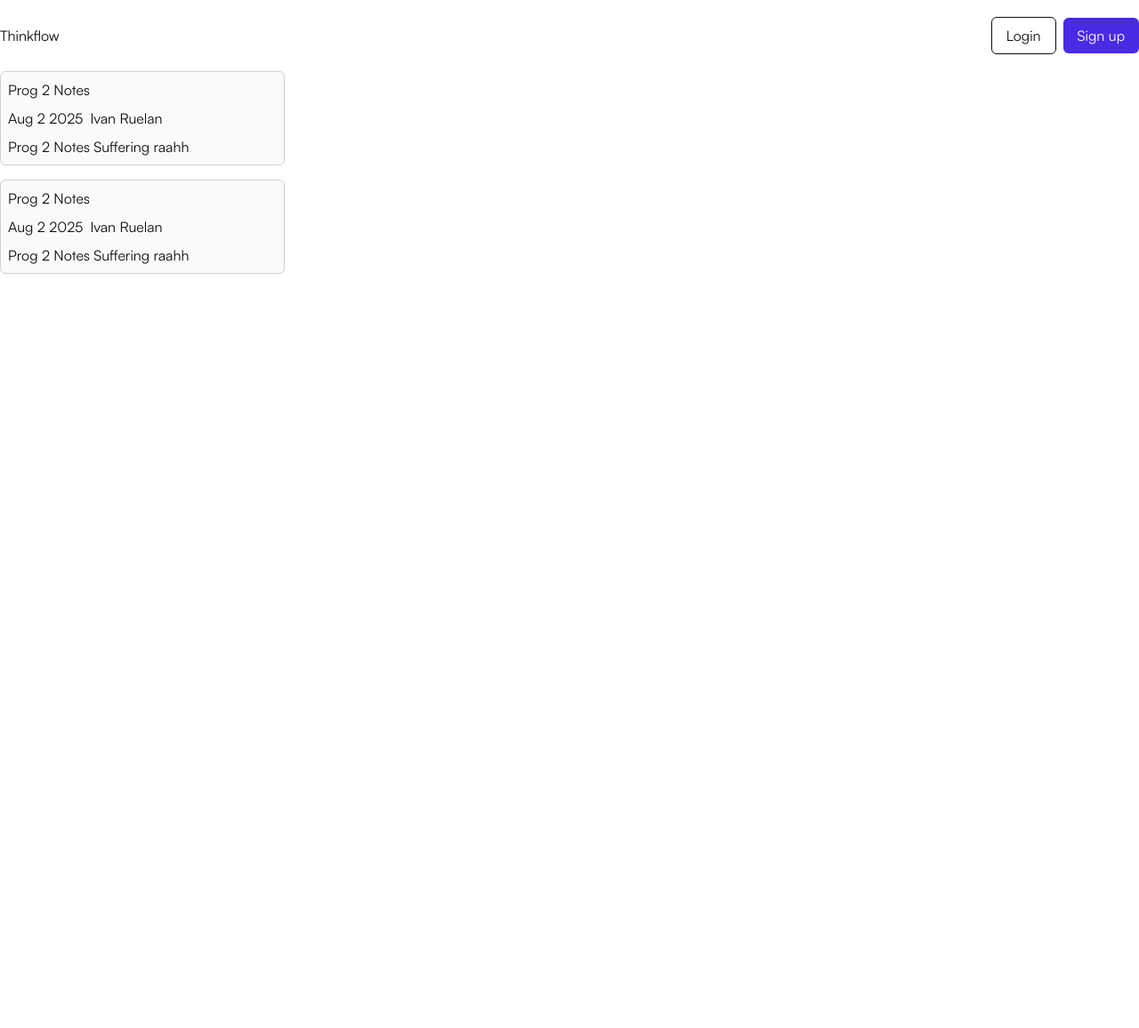
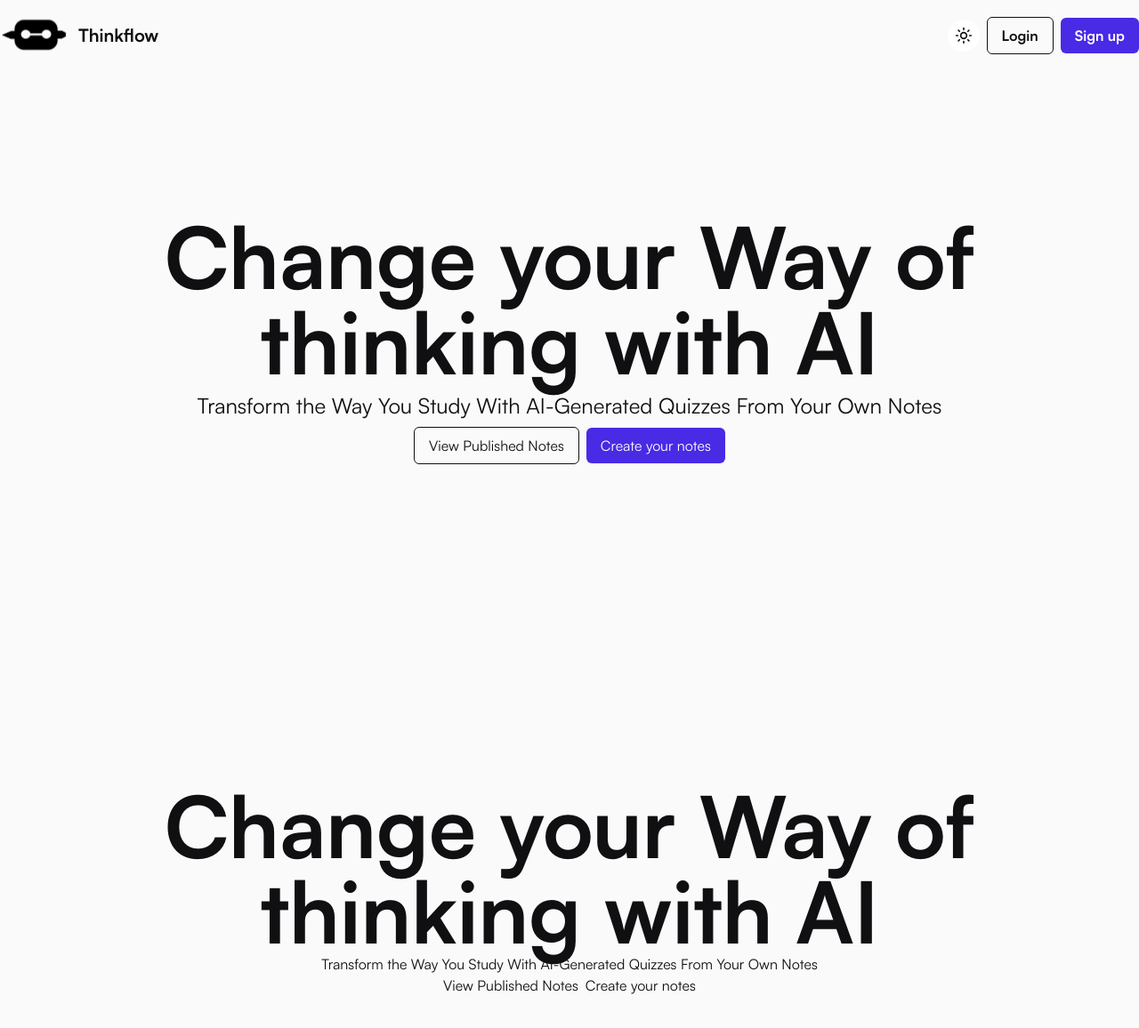
Before and after one commit to Eieien/ThinkFlow, a React (Vite) app: page / in a window 1280 px wide. Shown: the top 1156 px of the page at 89% size. Before the commit the page ends 880 px from the top, so only its background shows below. Built offline with nearby package versions, Linux system fonts and the light colour scheme.

Commit message:
Setup complete ig

```diff
--- a/src/App.tsx
+++ b/src/App.tsx
@@ -1,5 +1,6 @@
+import About from "./components/landing-page/About.tsx"
+import Hero from "./components/landing-page/Hero.tsx"
 import Layout from "./components/layout/Layout.tsx"
-import NotesCard from "./components/NotesCard.tsx"
 
 function App() {
 
@@ -9,21 +10,8 @@ function App() {
         title="Hehe"
         description="Wuwa">
 
-          <div className='grid grid-col-3 gap-4'>
-            <NotesCard
-                title="Prog 2 Notes"
-                dateCreated="Aug 2 2025"
-                creator="Ivan Ruelan"
-                description="Prog 2 Notes Suffering raahh"
-              />
-            <NotesCard
-              title="Prog 2 Notes"
-              dateCreated="Aug 2 2025"
-              creator="Ivan Ruelan"
-              description="Prog 2 Notes Suffering raahh"
-            />
-
-          </div>
+          <Hero/>
+          <About/>
 
       </Layout>
     </>
--- /dev/null
+++ b/src/components/ThemeSwitcher.tsx
@@ -0,0 +1,42 @@
+import react, {useState, useEffect} from "react";
+import {Sun, Moon} from "lucide-react";
+
+export default function ThemeSwitcher(){
+    const [theme, setTheme] = useState("light");
+
+    useEffect(() => {
+        const savedTheme = localStorage.getItem('theme') || "light";
+        setTheme(savedTheme)
+    }, []);
+
+    const changeTheme = () => {
+        const newTheme = theme === "light" ? "dark" : "light";
+        setTheme(newTheme)
+        localStorage.setItem('theme', newTheme);
+        document.documentElement.classList.toggle('dark', newTheme === 'dark');
+    }
+
+    return(
+
+        <>
+            <button className="relative bg-primary-white p-2 rounded-full cursor-pointer dark:bg-dark-3
+            "
+            onClick={changeTheme}>
+
+                <div className="relative w-5 h-5">
+                    <Sun className={`absolute inset-0 w-5 h-5
+                    ${theme === "light" ? "opacity-100" : "opacity-0"}`}/>
+
+
+                    <Moon className={`absolute inset-0 w-5 h-5
+                    ${theme === "dark" ? "opacity-100" : "opacity-0"}`}/>
+
+                </div>
+
+
+            </button>
+        </>
+    )
+
+
+}
--- /dev/null
+++ b/src/components/landing-page/About.tsx
@@ -0,0 +1,33 @@
+import react from "react";
+
+export default function About(){
+
+    return (
+        <>
+            <div className="w-full min-h-screen">
+                <div className="text-center">
+                    <h1 className="text-8xl text-center font-bold">
+                        Change your Way of <span>thinking</span> with <span>AI</span>
+
+                    </h1>
+                    <p>
+                        Transform the Way You Study With AI-Generated Quizzes From Your Own Notes
+                    </p>
+                    <div className="flex justify-center items-center gap-2">
+                        <button>
+                            View Published Notes
+                        </button>
+                        <button>
+                            Create your notes
+                        </button>
+                    </div>
+
+                </div>
+            </div>
+
+
+        </>
+
+    )
+
+}
--- /dev/null
+++ b/src/components/landing-page/Hero.tsx
@@ -0,0 +1,40 @@
+import react from "react";
+export default function Hero(){
+
+    return (
+        <>
+            <section className="relative w-full min-h-screen">
+                <div className="absolute inset-0 top-40 left-0">
+                    <div className="text-center flex flex-col justify-center items-center gap-2">
+                        {/* <img
+                        className="w-50 h-50"
+                        loading="lazy"
+                        src={logo}/> */}
+                        <h1 className="text-8xl text-center font-bold">
+                            Change your Way of <span>thinking</span> with <span>AI</span>
+                        </h1>
+                        <p className="text-2xl">
+                            Transform the Way You Study With AI-Generated Quizzes From Your Own Notes
+                        </p>
+                        <div className="flex justify-center items-center gap-2">
+                            <button
+                            className="px-4 py-2 border border-primary-dark text-primary-dark dark:border-primary-white dark:text-white rounded-md cursor-pointer">
+                                View Published Notes
+                            </button>
+                            <button
+                            className="px-4 py-2 bg-light-primary-blue dark:bg-dark-primary-blue text-primary-white rounded-md cursor-pointer">
+                                Create your notes
+                            </button>
+                        </div>
+
+                    </div>
+
+                </div>
+
+            </section>
+
+        </>
+
+    )
+
+}
--- a/src/components/layout/GuestHeader.tsx
+++ b/src/components/layout/GuestHeader.tsx
@@ -1,24 +1,39 @@
 import react from "react";
 import {Link} from "react-router-dom";
+import ThemeSwitcher from "../ThemeSwitcher.tsx";
+import logo from "../../assets/images/Thinkflow_Logo.svg"
+
 export default function GuestHeader(){
     return (
         <>
             <div className="h-20 flex flex-row justify-between items-center">
-                <div>
-                    Thinkflow
-                </div>
+                <Link to="/">
+                    <div className="flex gap-2 items-center">
+                        <img
+                        src={logo}
+                        className="w-20 h-20"
+                        loading="lazy"
+                        alt="logo"
+                        />
+                        <h1 className="font-bold text-xl">
+                            Thinkflow
+
+                        </h1>
+                    </div>
+
+                </Link>
 
                 <div className="flex flex-row gap-2 items-center">
-
+                    <ThemeSwitcher/>
                     <Link to="/login">
                         <button
-                        className="border border-primary-dark text-primary-dark bg-primary-light px-4 py-2 rounded-md cursor-pointer">
+                        className="font-bold border border-primary-dark text-primary-dark bg-primary-light px-4 py-2 rounded-md cursor-pointer dark:text-primary-white dark:border-primary-white">
                             Login
                         </button>
                     </Link>
                     <Link to="/signup">
                         <button
-                        className="bg-light-primary-blue text-primary-white px-4 py-2 rounded-md cursor-pointer">
+                        className="font-bold bg-light-primary-blue text-primary-white px-4 py-2 rounded-md cursor-pointer">
                             Sign up
                         </button>
                     </Link>
--- a/src/components/layout/Layout.tsx
+++ b/src/components/layout/Layout.tsx
@@ -15,7 +15,7 @@ export default function Layout({title, description, children} : LayoutProps){
                 <meta name="description" content={description}/>
             </head>
 
-            <body className="antialiased max-w-screen-xl mx-auto">
+            <body className="antialiased max-w-screen-xl mx-auto flex flex-col justify-center">
                 <GuestHeader/>
                 <div className="min-h-screen w-full">
                     {children}
--- a/src/styles/global.css
+++ b/src/styles/global.css
@@ -37,7 +37,7 @@
 @layer base{
 
     html{
-        @apply bg-primary-white text-primary-dark dark:bg-primary-dark dark:text-primary-white
+        @apply transition duration-200 bg-light-2 text-primary-dark dark:bg-primary-dark dark:text-primary-white
     }
 
     .card{
```
Also changed, not shown: src/assets/images/Thinkflow_Logo.svg (added).
